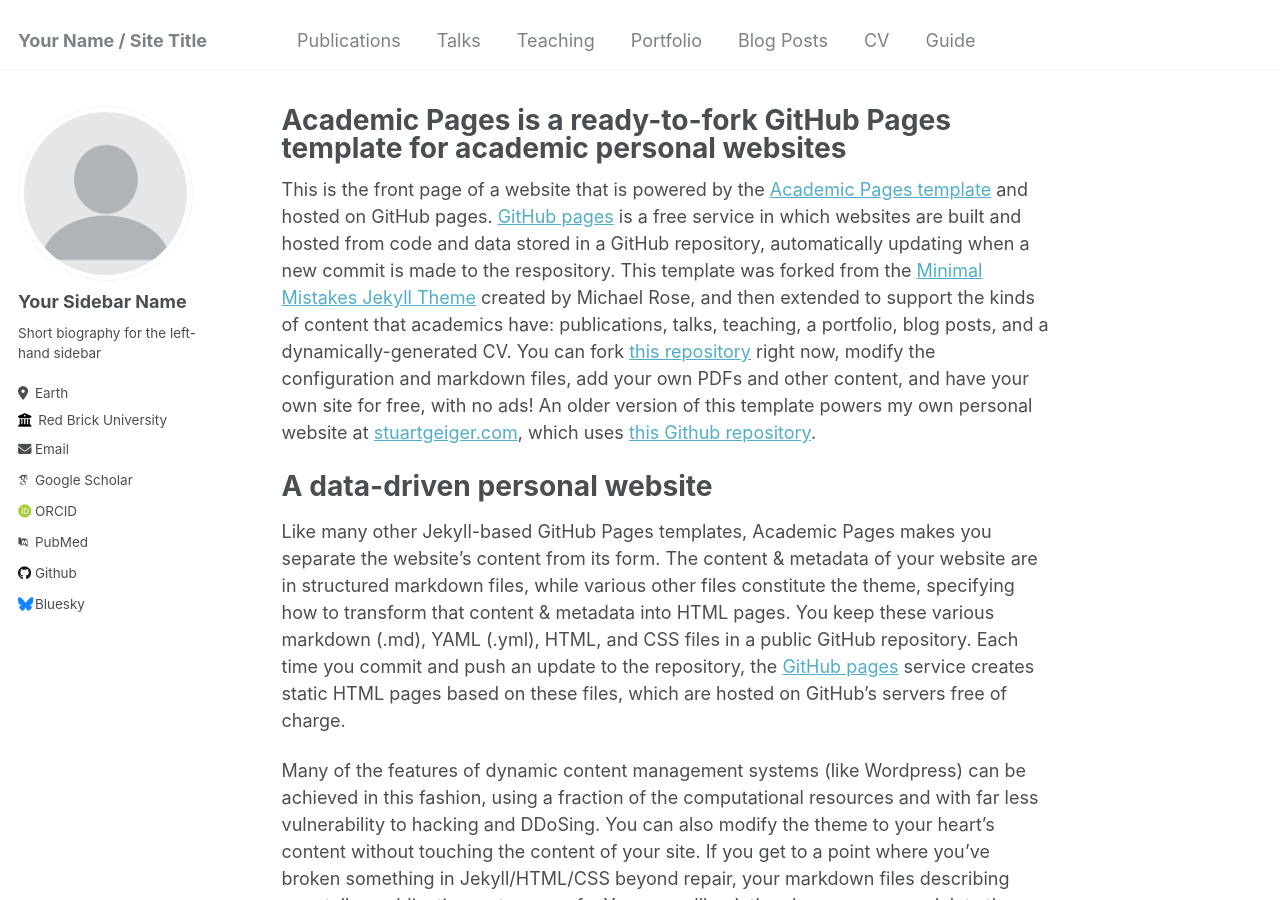
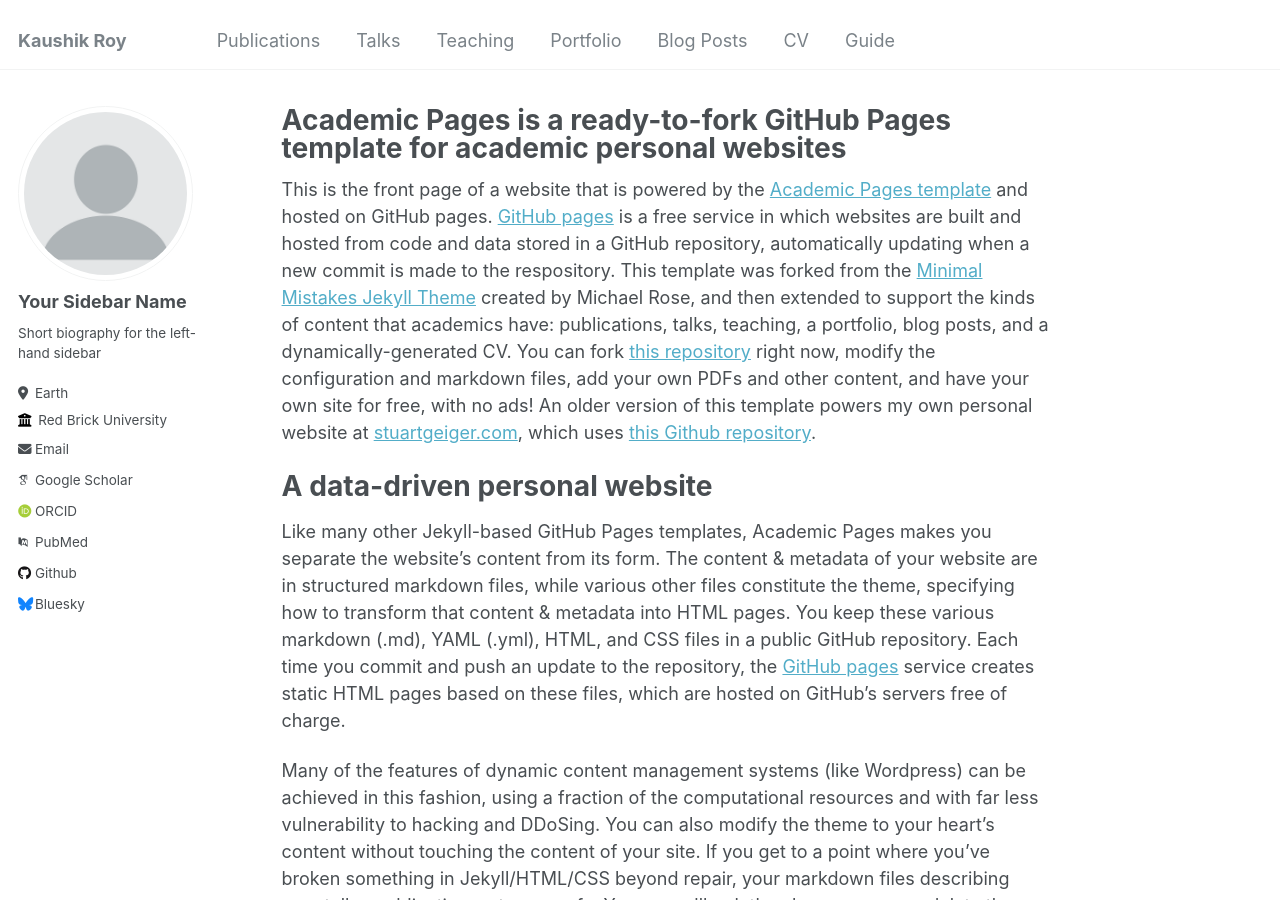
Before and after one commit to kauroy1994/home, a Jekyll site: the page built from _pages/about.md, in a window 1280 px wide and 900 px high. Built offline with Jekyll 4.4.1, drawn with Linux system fonts in a browser that asks for light colours; some web fonts are replaced.

Commit message:
Update _config.yml

```diff
--- a/_config.yml
+++ b/_config.yml
@@ -8,7 +8,7 @@
 
 # Basic Site Settings
 locale                   : "en-US"
-title                    : "Your Name / Site Title"
+title                    : "Kaushik Roy"
 title_separator          : "-"
 name                     : &name "Your Name"
 description              : &description "personal description"
```
